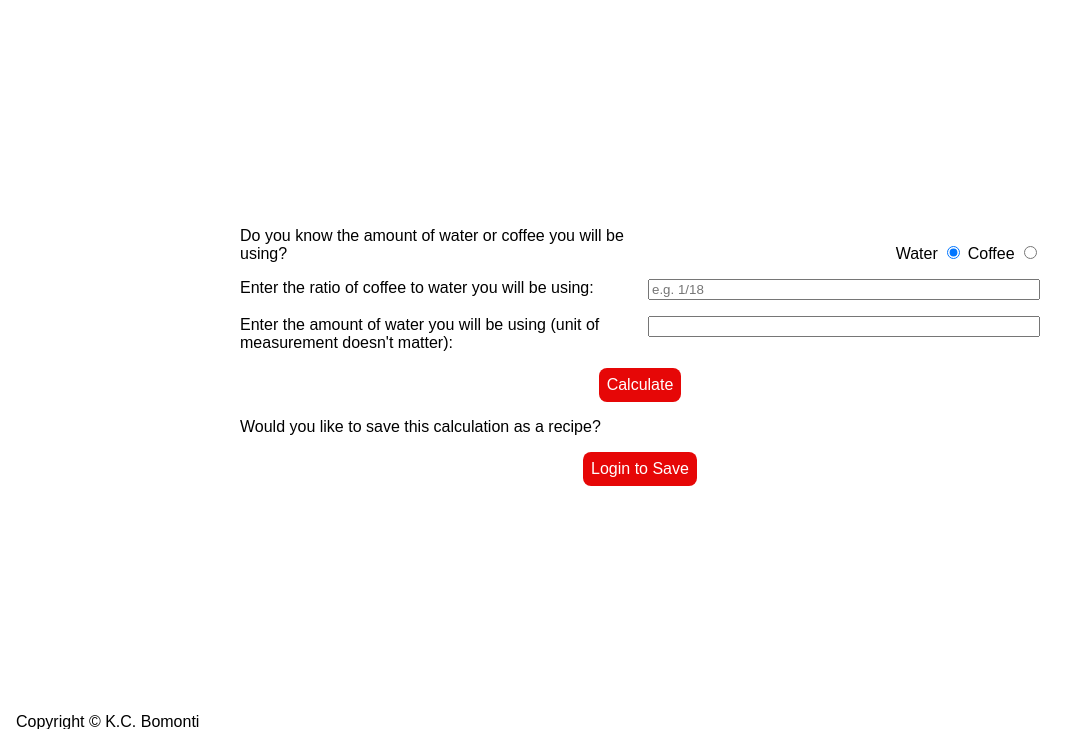
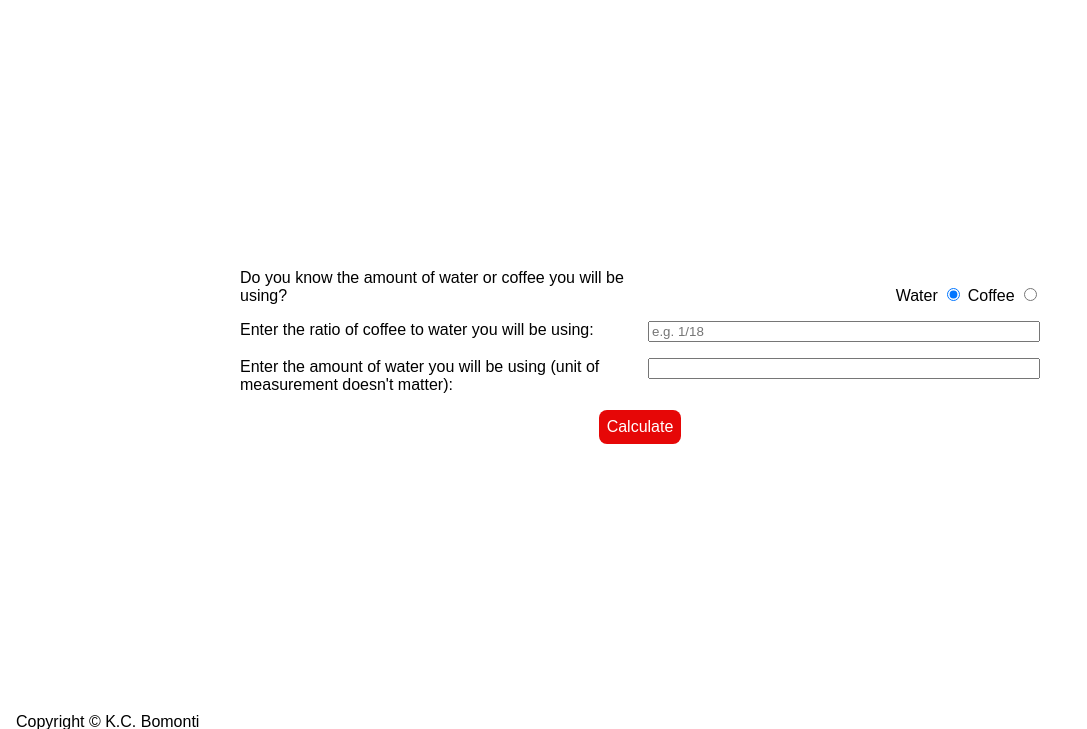
Before and after one commit to TwoStarLightMints/brew_it_again, a Django app: page /calculator/ in a window 1280 px wide. Shown: the part 53-782 px from the top of the page, without its empty margins (0-1087 px from the left). Run offline with Django 5.2, Linux system fonts and the light colour scheme.

Commit message:
Add hiding and revealing the save button

```diff
--- a/bia_proj/coffee_ratio_calculator/static/calculator.css
+++ b/bia_proj/coffee_ratio_calculator/static/calculator.css
@@ -1,4 +1,4 @@
-p.result {
+label[for="save-button"], #save-button, p.result {
     display: none;
 }
 
--- a/bia_proj/coffee_ratio_calculator/static/calculator.js
+++ b/bia_proj/coffee_ratio_calculator/static/calculator.js
@@ -1,13 +1,15 @@
 import { validate_ratio_input, validate_float_input } from '/static/utils.js';
 
 const calc_button = document.querySelector('#calculate');
-const result_paragraph = document.querySelector('p.result');
 const result_span = document.querySelector('span.result');
 const input_ratio = document.querySelector('#input-ratio')
 const input_amount = document.querySelector('#input-amount');
 const input_substance = document.querySelector('#w-or-c-label');
 const output_substance = document.querySelector('#w-or-c-out');
 const substance_in_type_radio = document.querySelectorAll('input[name="w-or-c"]');
+
+const result_paragraph = document.querySelector('p.result');
+const save_elements = document.querySelectorAll('#save-button,label[for="save-button"]');
 
 Array.from(substance_in_type_radio).forEach(elem => elem.addEventListener('change', e => {
     const substance_in_type_val = document.querySelector('input[name="w-or-c"]:checked').value;
@@ -18,6 +20,11 @@ Array.from(substance_in_type_radio).forEach(elem => elem.addEventListener('chang
     result_paragraph.setAttribute('hidden', "");
     result_span.setAttribute('hidden', "");
     output_substance.setAttribute('hidden', "");
+
+    Array.from(save_elements).forEach(save_elem => {
+        save_elem.style.display = 'none';
+        save_elem.setAttribute('hidden', "");
+    });
 }))
 
 function calculate() {
@@ -41,6 +48,10 @@ function calculate() {
     result_span.removeAttribute('hidden');
     output_substance.removeAttribute('hidden');
 
+    Array.from(save_elements).forEach(elem => {
+        elem.style.display = 'inline-block';
+        elem.removeAttribute('hidden');
+    });
 }
 
 calc_button.addEventListener('click', e => {
--- a/bia_proj/coffee_ratio_calculator/templates/calculator.html
+++ b/bia_proj/coffee_ratio_calculator/templates/calculator.html
@@ -37,11 +37,11 @@
     <p class="result" hidden>The amount of <span id="w-or-c-out" hidden></span> you need is <span class="result"></span></p>
     <input type="hidden" name="result-amount" id="result-amount">
 
-    <label for="save-button">Would you like to save this calculation as a recipe?</label>
+    <label for="save-button" hidden>Would you like to save this calculation as a recipe?</label>
     {% if request.user.is_authenticated %}
-    <button type="submit" formaction="{% url 'save_calculation' %}" class="rounded-button">Save</button>
+    <button id="save-button" type="submit" formaction="{% url 'save_calculation' %}" class="rounded-button" hidden>Save</button>
     {% else %}
-    <button type="submit" class="rounded-button">Login to Save</button>
+    <button id="save-button" type="submit" class="rounded-button" hidden>Login to Save</button>
     {% endif %}
 </form>
 
```
